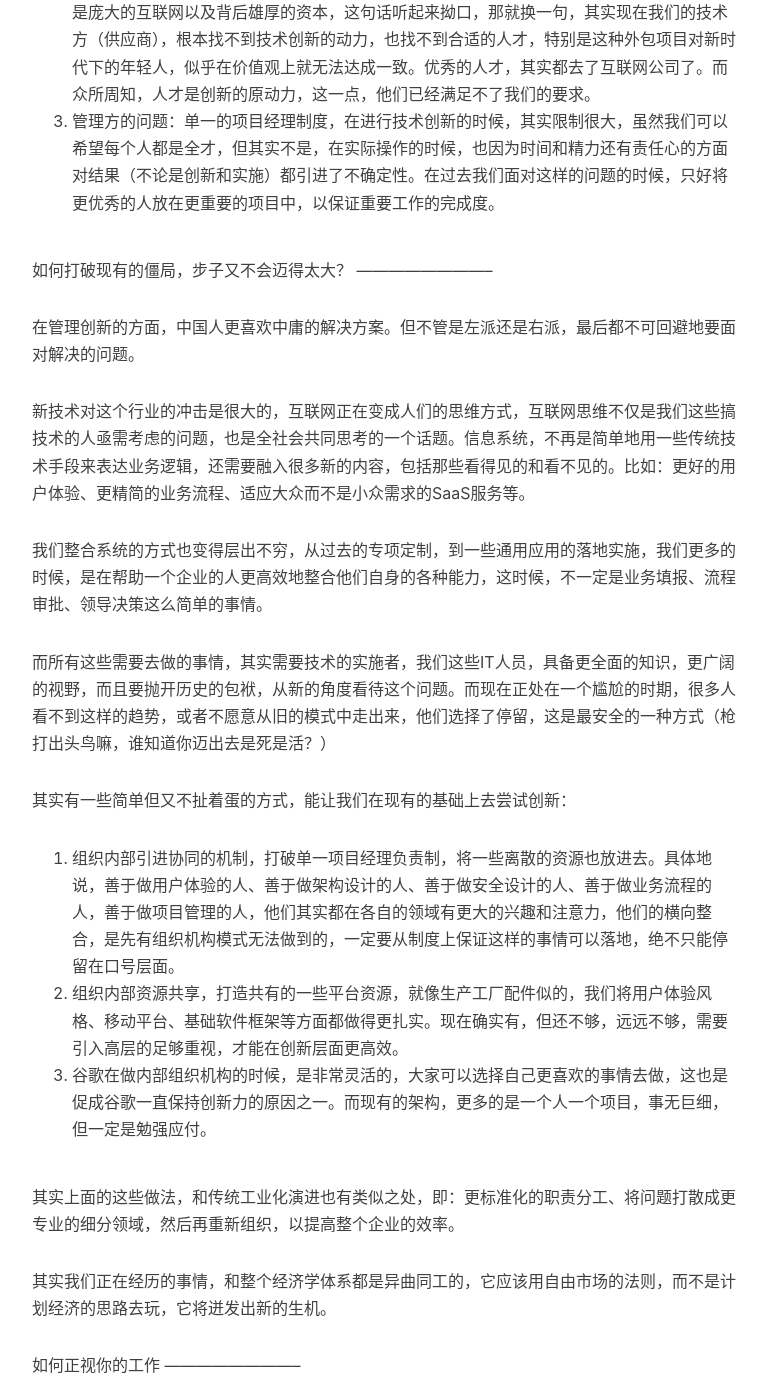
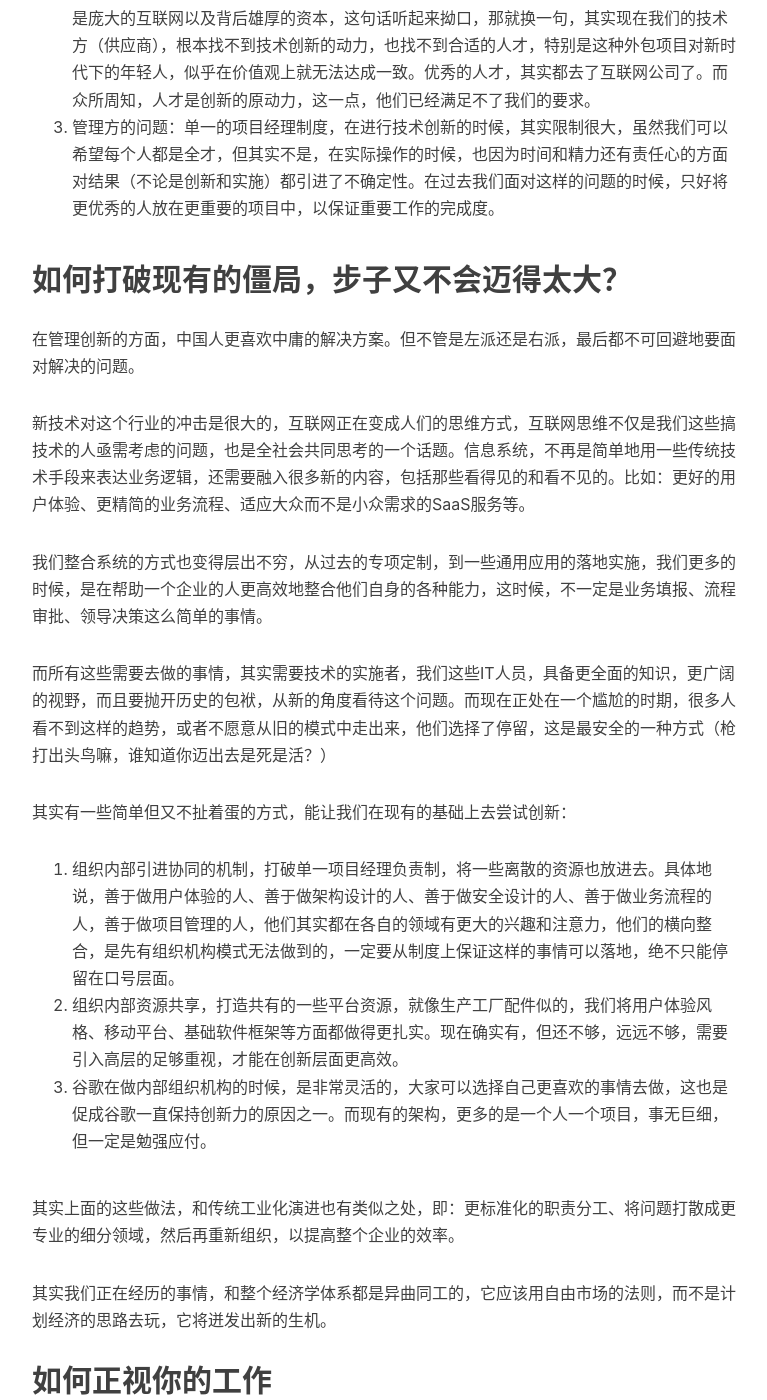
Before and after one commit to volnet/blog, a Jekyll site: the page built from _posts/2016-10-15-how-org-works.md, in a window 1280 px wide and 1400 px high, scrolled down 1889 px. Shown: the whole window, without its empty margins (233-1000 px from the left). Built offline with Jekyll 4.4.1, drawn with Linux system fonts in a browser that asks for light colours; comment, search, counter and statistics services are not loaded; some of the changed text lies outside the part shown.

Commit message:
修改小节的标题

```diff
--- a/_posts/2016-10-15-how-org-works.md
+++ b/_posts/2016-10-15-how-org-works.md
@@ -18,8 +18,7 @@ tags:
 
 可能在很多人眼里，这篇帖子严重暴露了我的情商低到爆表。
 
-传统的组织机构
-————————--
+## 传统的组织机构
 
 在信息中心传统（物理）的组织机构，是按照对应的业务职能来划分的，除了少数的特殊岗位，剩下的全部都是“项目经理”职务。我们借助供应商的多元性来构建业务系统，并在过去的六年内完成了从无到有的过程。那是资本原始积累的时代，我们凭借大开荒的锄头和汗水就可以开辟新天地。
 
@@ -45,8 +44,7 @@ tags:
 2. 技术方的问题：但实际上，在过去的几年里，因为互联网产业的兴盛，和传统信息软件对标的是庞大的互联网以及背后雄厚的资本，这句话听起来拗口，那就换一句，其实现在我们的技术方（供应商），根本找不到技术创新的动力，也找不到合适的人才，特别是这种外包项目对新时代下的年轻人，似乎在价值观上就无法达成一致。优秀的人才，其实都去了互联网公司了。而众所周知，人才是创新的原动力，这一点，他们已经满足不了我们的要求。
 3. 管理方的问题：单一的项目经理制度，在进行技术创新的时候，其实限制很大，虽然我们可以希望每个人都是全才，但其实不是，在实际操作的时候，也因为时间和精力还有责任心的方面对结果（不论是创新和实施）都引进了不确定性。在过去我们面对这样的问题的时候，只好将更优秀的人放在更重要的项目中，以保证重要工作的完成度。
 
-如何打破现有的僵局，步子又不会迈得太大？
-————————--
+## 如何打破现有的僵局，步子又不会迈得太大？
 
 在管理创新的方面，中国人更喜欢中庸的解决方案。但不管是左派还是右派，最后都不可回避地要面对解决的问题。
 
@@ -66,8 +64,7 @@ tags:
 
 其实我们正在经历的事情，和整个经济学体系都是异曲同工的，它应该用自由市场的法则，而不是计划经济的思路去玩，它将迸发出新的生机。
 
-如何正视你的工作
-————————--
+## 如何正视你的工作
 
 这个话题更可怕，我们从小开始，幼儿园、小学、初中、直到大学毕业，有很多人就像是计划中的一个节点，并不知道自己要什么。我相信很多人只是把它当作一种生存的手段，工作，真的只是为了赚钱买房、养房吗？
 
```
